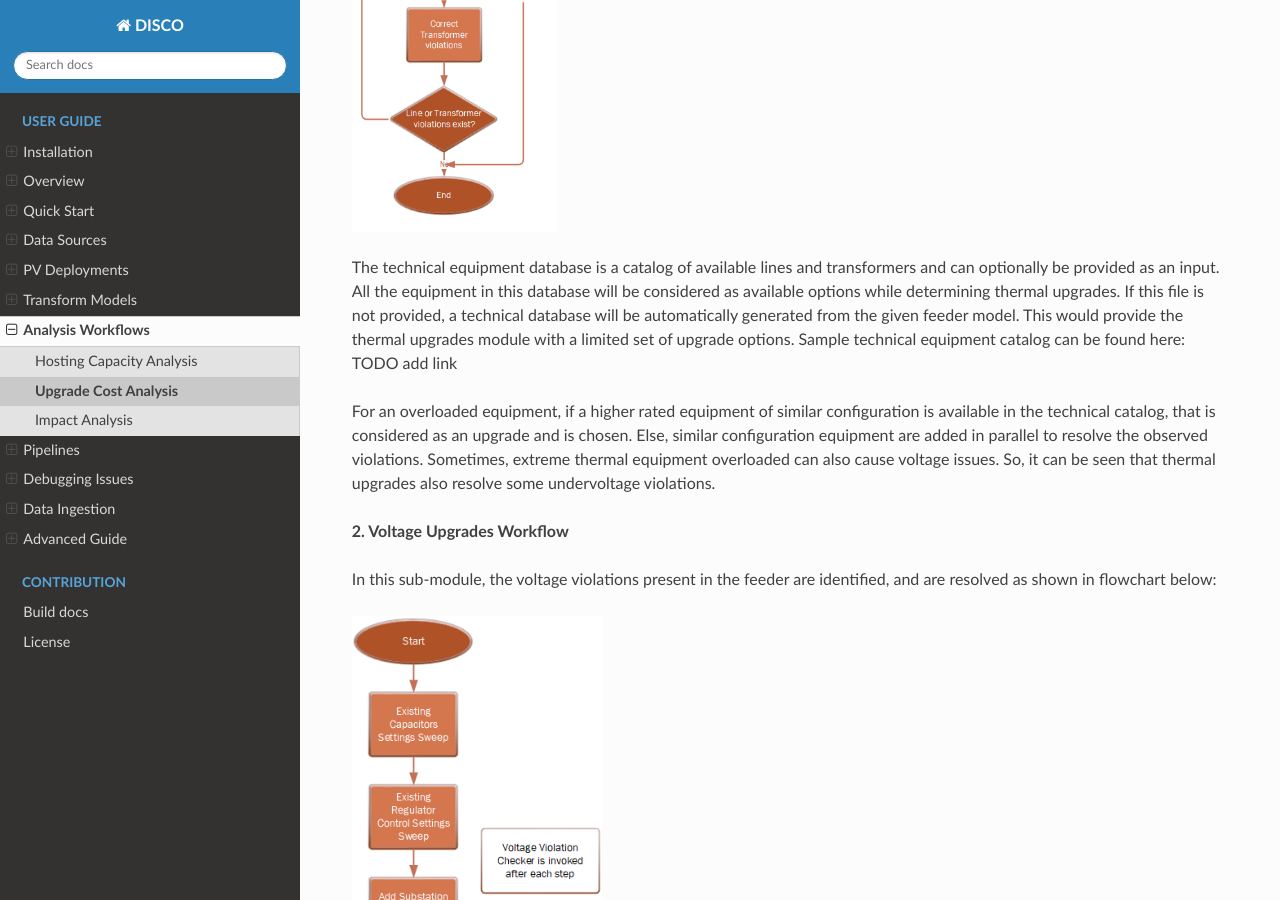
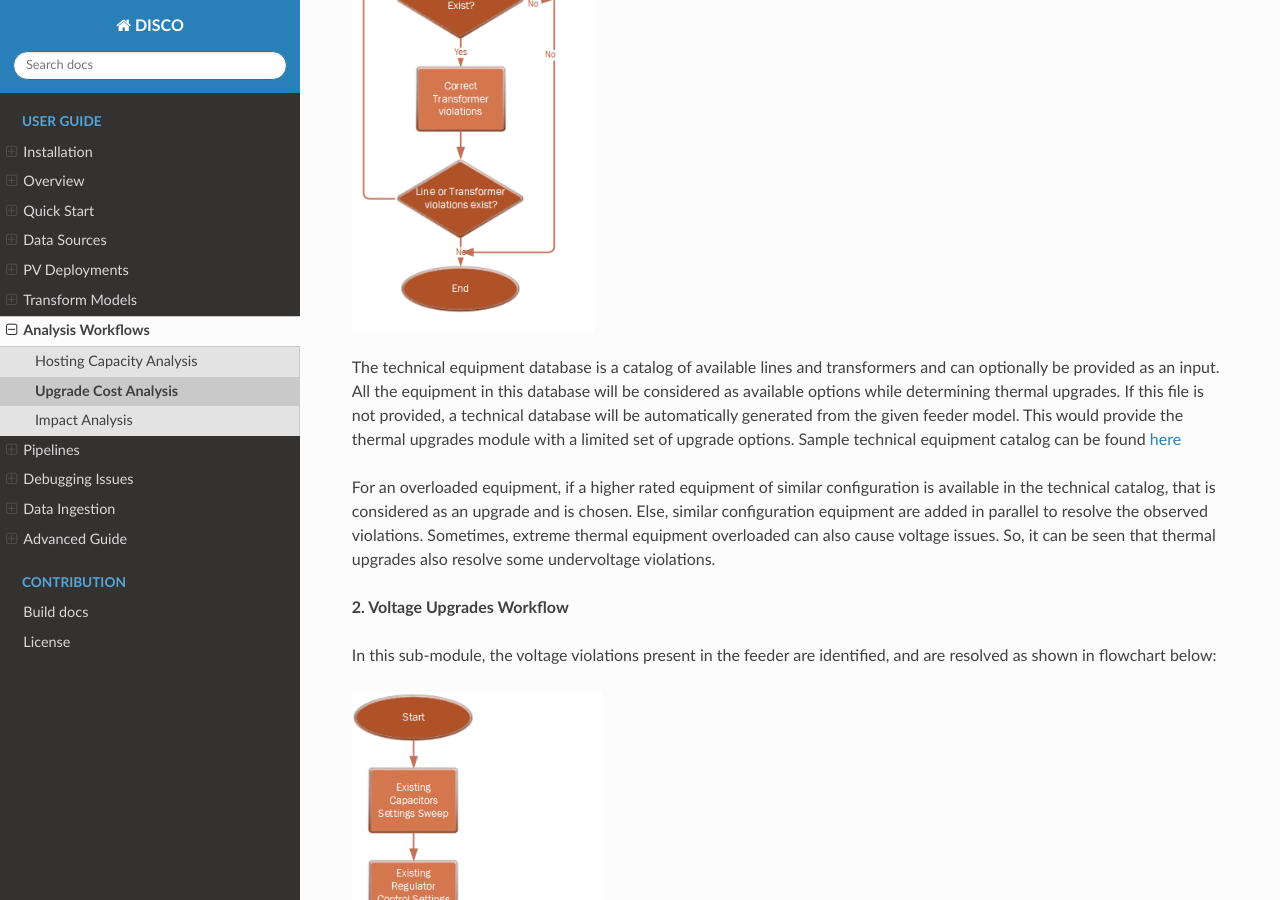
Before and after one commit to NREL/disco, a Sphinx documentation site: the page built from docs/source/analysis-workflows/upgrade-cost-analysis.rst, in a window 1280 px wide and 900 px high, scrolled down 3457 px. Built offline with Sphinx 7.4.7 and the Read the Docs theme 2.0.0, drawn with Linux system fonts in a browser that asks for light colours; some of the changed text lies outside the part shown.

Commit message:
fix boldface, add link

```diff
--- a/docs/source/analysis-workflows/upgrade-cost-analysis.rst
+++ b/docs/source/analysis-workflows/upgrade-cost-analysis.rst
@@ -140,14 +140,14 @@
 In this sub-module, the thermal equipment (lines and transformers) violations are identified, and upgrades are determined as per the flowchart given below.
 
 .. image:: ../images/thermal_workflow.png
-   :height: 550
+   :height: 650
 
 
 The technical equipment database is a catalog of available lines and transformers and can optionally be provided as an input.
 All the equipment in this database will be considered as available options while determining thermal upgrades.
 If this file is not provided, a technical database will be automatically generated from the given feeder model.
 This would provide the thermal upgrades module with a limited set of upgrade options.
-Sample technical equipment catalog can be found here: TODO add link
+Sample technical equipment catalog can be found `here <https://github.com/NREL/disco/blob/main/disco/extensions/upgrade_simulation/upgrades/smartds_upgrades_technical_catalog.json>`_
 
 
 For an overloaded equipment, if a higher rated equipment of similar configuration is available in the technical catalog, that is considered as an upgrade and is chosen.
@@ -167,6 +167,8 @@
 *a.  Existing Capacitors:*
 
 * If capacitors are present
+
+
     * If capacitor control is present for a capacitor: correct capacitor control parameters i.e. PT ratio is checked and corrected (if needed)
     * If capacitor control is present, it is changed to voltage-controlled (if it is of any other kind)
     * If capacitor control is not present, voltage-controlled capacitor control is added and default control settings are applied to any newly added controller
@@ -177,20 +179,21 @@
 *b.  Existing Regulators:*
 
 * If voltage regulators are present, regulator control parameters (like ptratio) are corrected (if needed), including for substation LTC.
+
+
 * A settings sweep is performed for existing regulator control devices (excluding substation LTC).
     * In this settings sweep method, same settings are applied to all regulators
 
 
 *c. Add new Regulator:*
 
-* A new regulator is added by clustering nearby buses with violations and testing regulator placement (one at a time) on each of the common upstream nodes.
-    The placement with least number of violations is chosen.
+* A new regulator is added by clustering nearby buses with violations and testing regulator placement (one at a time) on each of the common upstream nodes. The placement option with least number of violations is chosen.
 
 
 
 **3. Upgrades Cost computation**
 A unit cost database is used to determine the total costs associated thermal and voltage upgrades determined through the workflows described above.
-Sample input cost database can be found here: TODO add link to disco repo.
+Sample input cost database can be found `here <https://github.com/NREL/disco/blob/main/disco/extensions/upgrade_simulation/upgrades/Generic_DISCO_cost_database_v2.xlsx>`_
 
 
 
@@ -235,6 +238,8 @@
 .. csv-table:: Output costs
    :file: ../images/output_costs.csv
    :header-rows: 1
+
+
 
 
 *2. Summary*
```
